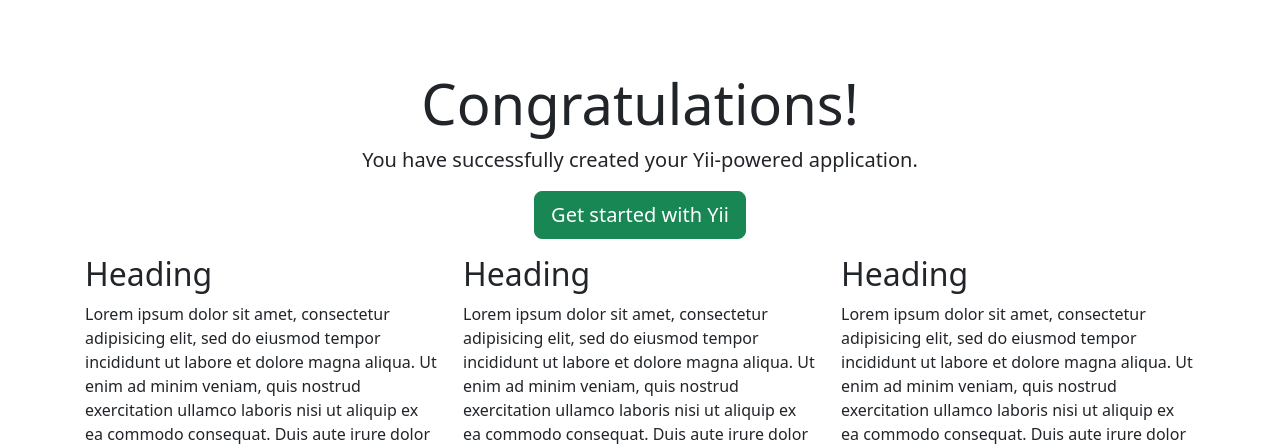
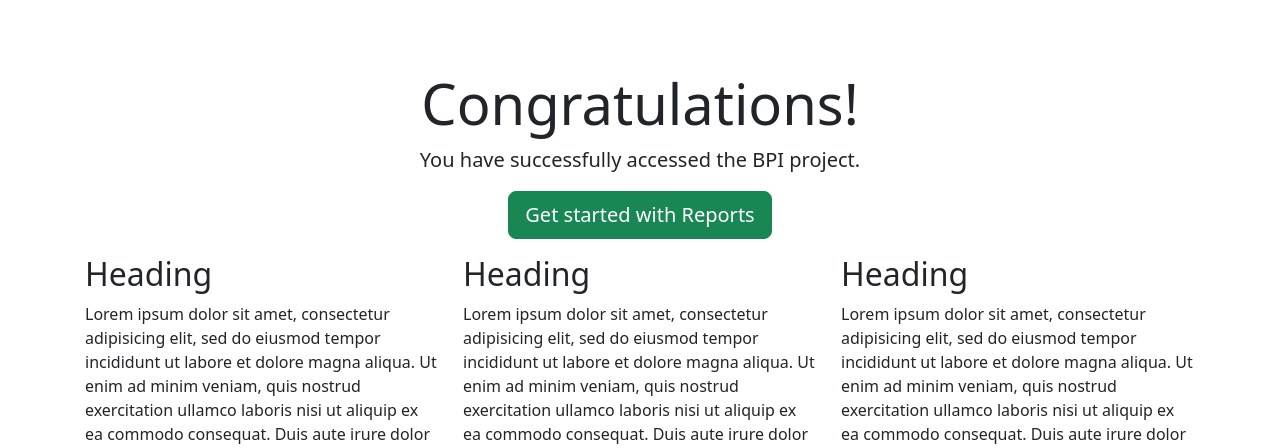
Before and after one commit to abdulaziz-mirzaeev/bpi, a Yii app: template views/site/index.php in a window 1280 px wide. Shown: the top 448 px of the page. Run offline with PHP 8.4 and a stand-in for Yii, Linux system fonts and the light colour scheme; the template is opened without the code that fills it, so the values that code supplies are empty; some libraries are stand-ins or nearby versions.

Commit message:
Front view tweaks

```diff
--- a/config/web.php
+++ b/config/web.php
@@ -6,6 +6,7 @@ $db = file_exists(__DIR__ . '/db-local.php') ? require __DIR__ . '/db-local.php'
 
 $config = [
     'id' => 'basic',
+    'name' => 'BPI Project',
     'basePath' => dirname(__DIR__),
     'bootstrap' => ['log'],
     'aliases' => [
--- a/views/report/display_r7.php
+++ b/views/report/display_r7.php
@@ -20,6 +20,8 @@ $actualYearLabel = $actualYear . ' ' . RecordType::ACTUAL;
 $planYearLabel = $planYear . ' ' . RecordType::PLAN;
 ?>
 
+<h2 class="my-4 display-6">R7 Display</h2>
+
 <?php if ($actual->count() == 0 || $planned->count() == 0): ?>
     <div class="card mt-4">
         <div class="card-body">
@@ -30,7 +32,7 @@ $planYearLabel = $planYear . ' ' . RecordType::PLAN;
     </div>
 <?php else: ?>
 
-<table class="table table-borderless">
+<table class="table table-borderless table-hover">
     <thead class="text-center">
         <tr>
             <th scope="col" rowspan="2">Actual To Plan</th>
--- a/views/report/display_r8.php
+++ b/views/report/display_r8.php
@@ -35,7 +35,9 @@ $previousYearLabel = Yii::$app->formatter->asDate($previousDate, 'php:Y') . ' '
 
 <?php else: ?>
 
-<table class="table table-borderless">
+<h2 class="my-4 display-6">R8 Display</h2>
+
+<table class="table table-borderless table-hover">
     <thead class="text-center">
     <tr>
         <th scope="col" rowspan="2">Year-Over-Year</th>
--- a/views/site/index.php
+++ b/views/site/index.php
@@ -1,6 +1,8 @@
 <?php
 
 /** @var yii\web\View $this */
+
+use yii\helpers\Url;
 
 $this->title = 'My Yii Application';
 ?>
@@ -9,9 +11,9 @@ $this->title = 'My Yii Application';
     <div class="jumbotron text-center bg-transparent">
         <h1 class="display-4">Congratulations!</h1>
 
-        <p class="lead">You have successfully created your Yii-powered application.</p>
+        <p class="lead">You have successfully accessed the BPI project.</p>
 
-        <p><a class="btn btn-lg btn-success" href="http://www.yiiframework.com">Get started with Yii</a></p>
+        <p><a class="btn btn-lg btn-success" href="<?php echo Url::toRoute(['/report/index']); ?>">Get started with Reports</a></p>
     </div>
 
     <div class="body-content">
```
